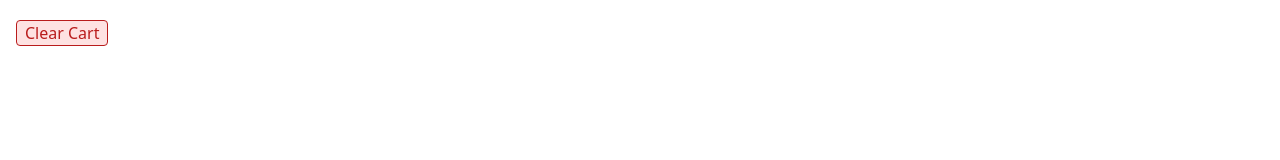
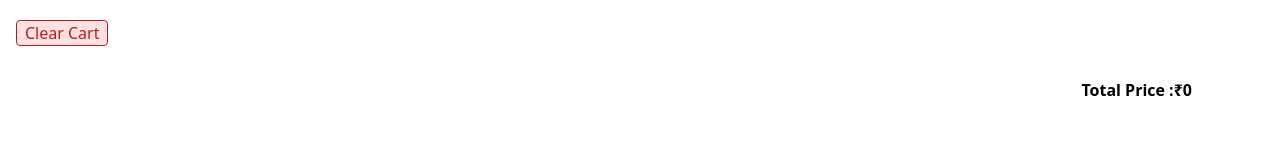
Before and after one commit to Rachit072/Food_App, a React (Vite) app: page /cart in a window 1280 px wide. Shown: the part 160-320 px from the top of the page. Built offline with nearby package versions, Linux system fonts and the light colour scheme.

Commit message:
updated cart

```diff
--- a/src/components/Cart.js
+++ b/src/components/Cart.js
@@ -6,6 +6,8 @@ const Cart =()=>{
 
     const dispatch=useDispatch()
     const cartItems = useSelector(store => store.cart.items)
+    const totalPrice = cartItems.reduce((total, item) => total + item.card.info.price, 0);
+
     const handleClearCart=()=>{
         dispatch(clearCart());
     }
@@ -16,8 +18,9 @@ const Cart =()=>{
             onClick={()=>handleClearCart()}>Clear Cart
         </button>
         {cartItems.map(item=>
-            <FoodCard key={item?.card?.info?.id} {...item?.card?.info}/>
-    )}
+            <FoodCard key={item?.card?.info?.id} {...item?.card?.info} total={totalPrice} />
+        )}
+        <p className="font-bold p-2 m-2 mr-20 flex justify-end">Total Price :<span> &#8377;</span>{totalPrice / 100}</p>
     </div>
 }
 export default Cart;
--- a/src/components/FoodCard.js
+++ b/src/components/FoodCard.js
@@ -3,11 +3,11 @@ import { IMG } from "../config";
 export const FoodCard=({
     name,
     price,
-    imageId
+    imageId,
 })=>{
     return <div className="flex justify-around items-center m-4">
-        <img style={{width:"80px"}} className="rounded " src={IMG+imageId} alt="img" />
-        <p>{name}</p>
+        <img style={{width:"100px",height:"60px"}} className="rounded " src={IMG+imageId} alt="img" />
+        <p style={{width:"200px"}}>{name}</p>
         <p>{price/100}</p>
     </div>
 }
```
